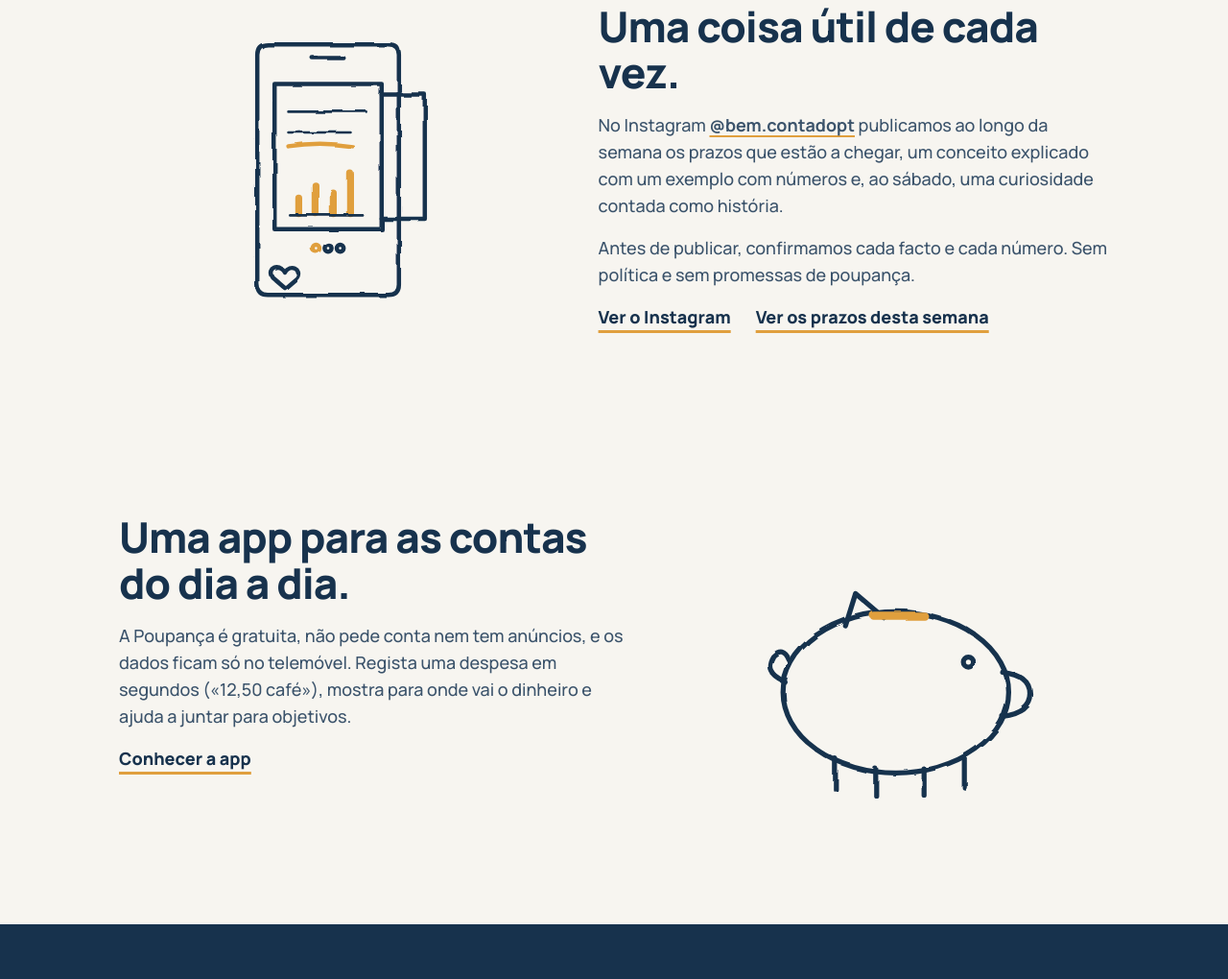
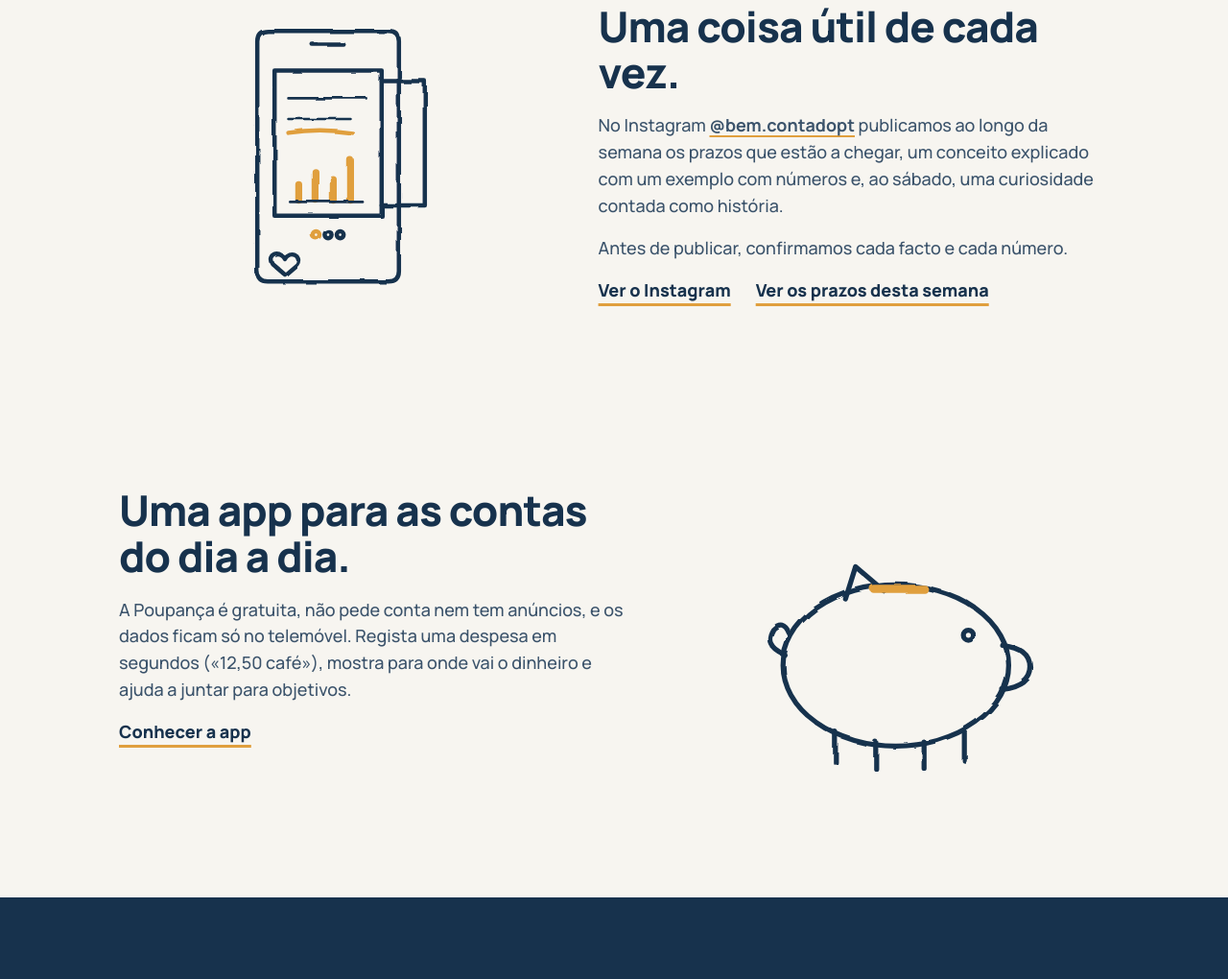
Before and after one commit to Pedrooruben1/Escrit-rio-de-contabilidade, a plain HTML site: page site/index.html in a window 1280 px wide. Shown: the part 813-1833 px from the top of the page at 96% size. Drawn offline with Linux system fonts and the light colour scheme; files whose address does not match are found by name.

Commit message:
Site: frase das fontes só com a confirmação dos factos
Co-Authored-By: Claude Opus 5.5 <noreply@anthropic.com>
Claude-Session: https://claude.ai/code/session_01CtovKutCVt7F35VvmHsdsx

```diff
--- a/site/index.html
+++ b/site/index.html
@@ -80,7 +80,7 @@
     <div class="texto">
       <h2>Uma coisa útil de cada vez.</h2>
       <p>No Instagram <a href="https://www.instagram.com/bem.contadopt/">@bem.contadopt</a> publicamos ao longo da semana os prazos que estão a chegar, um conceito explicado com um exemplo com números e, ao sábado, uma curiosidade contada como história.</p>
-      <p>Antes de publicar, confirmamos cada facto e cada número. Sem política e sem promessas de poupança.</p>
+      <p>Antes de publicar, confirmamos cada facto e cada número.</p>
       <p class="ligacoes"><a class="ligacao" href="https://www.instagram.com/bem.contadopt/" data-contar="instagram-bloco">Ver o Instagram</a> <a class="ligacao" href="prazos/" data-contar="prazos-bloco">Ver os prazos desta semana</a></p>
     </div>
   </section>
```
